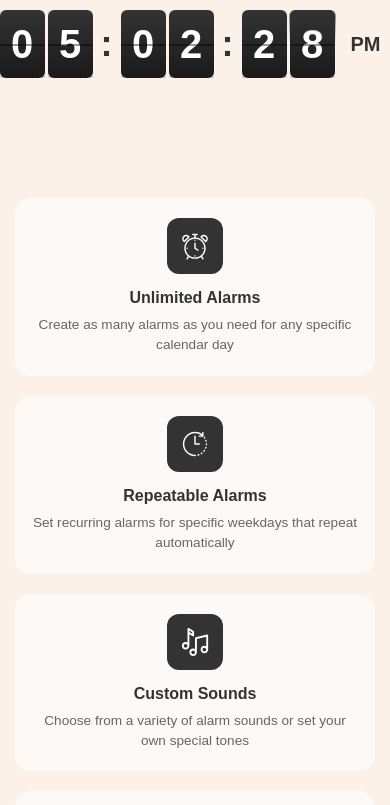
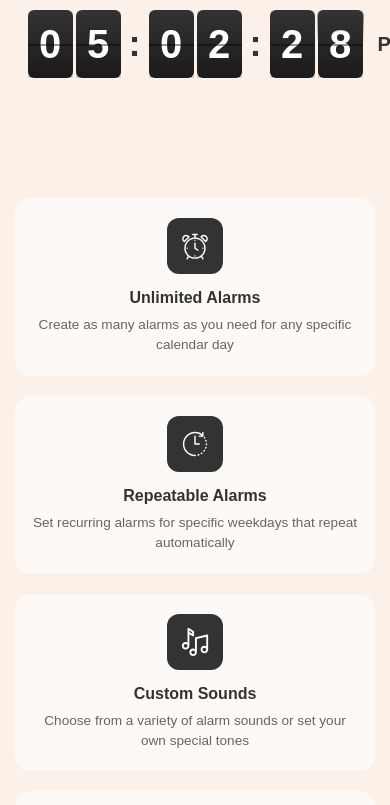
Before and after one commit to OrkhanKerimli/multialarmpro.com, a plain HTML site: page index.html in a window 390 px wide. Shown: the part 73-878 px from the top of the page. Drawn offline with Linux system fonts and the light colour scheme.

Commit message:
* fixed flip clock positionning

```diff
--- a/index.html
+++ b/index.html
@@ -29,19 +29,30 @@
             text-align: center;
         }
 
+        .clock-wrapper {
+            position: relative;
+            display: flex;
+            justify-content: center;
+            align-items: center;
+            margin-bottom: 150px;
+            width: 100%;
+        }
+
+        .flip-clock {
+            position: relative;
+            display: flex;
+            gap: 10px;
+            align-items: center;
+        }
+
         .period {
+            position: absolute;
+            left: 100%;
+            margin-left: 15px;
             font-size: 32px;
             font-weight: bold;
             color: #333;
-            margin-left: 15px;
-            min-width: 60px;
-        }
-
-        .flip-clock {
-            display: flex;
-            gap: 10px;
-            align-items: center;
-            margin-bottom: 150px;
+            white-space: nowrap;
         }
 
         .flip-clock .separator {
@@ -248,9 +259,16 @@
                 margin-bottom: 25px;
             }
 
+            .clock-wrapper {
+                margin-bottom: 120px;
+            }
+
             .flip-clock {
                 gap: 6px;
-                margin-bottom: 120px;
+            }
+
+            .period {
+                font-size: 20px;
             }
 
             .flip-clock .separator {
@@ -280,12 +298,6 @@
             .flip-card.bottom .flip-card-inner,
             .flip-card.flip-bottom .flip-card-inner {
                 border-radius: 0 0 6px 6px;
-            }
-
-            .period {
-                font-size: 20px;
-                margin-left: 10px;
-                min-width: 40px;
             }
 
             .features {
@@ -322,9 +334,16 @@
                 margin-bottom: 20px;
             }
 
+            .clock-wrapper {
+                margin-bottom: 120px;
+            }
+
             .flip-clock {
                 gap: 4px;
-                margin-bottom: 120px;
+            }
+
+            .period {
+                font-size: 16px;
             }
 
             .flip-clock .separator {
@@ -355,20 +374,15 @@
             .flip-card.flip-bottom .flip-card-inner {
                 border-radius: 0 0 4px 4px;
             }
-
-            .period {
-                font-size: 16px;
-                margin-left: 8px;
-                min-width: 32px;
-            }
         }
     </style>
 </head>
 <body>
     <h1>(Multi) AlarmPro</h1>
 
-    <div class="flip-clock">
-        <div class="flip-unit-container" id="hours">
+    <div class="clock-wrapper">
+        <div class="flip-clock">
+            <div class="flip-unit-container" id="hours">
             <div class="flip-unit" id="hour-tens">
                 <div class="flip-card top">
                     <div class="flip-card-inner">0</div>
@@ -430,6 +444,7 @@
         </div>
 
         <span class="period" id="period"></span>
+        </div>
     </div>
 
     <div class="features">
```
